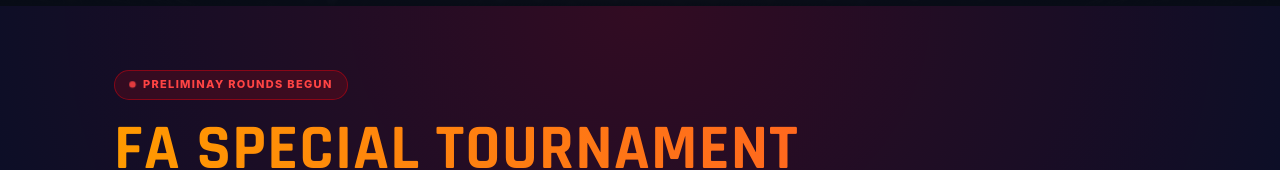
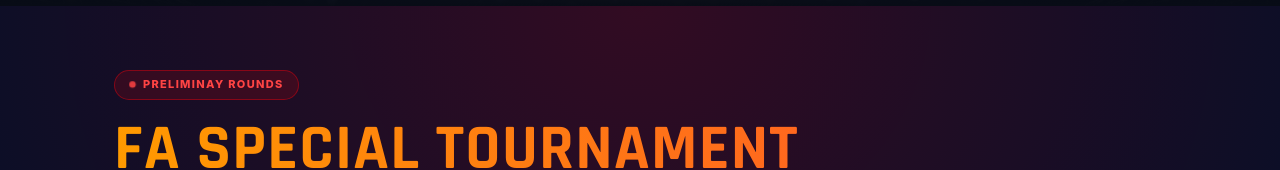
Before and after one commit to ferociousarmy2000-byte/Ferocious-Army-Website, a plain HTML site: page index.html in a window 1280 px wide. Shown: the part 745-915 px from the top of the page. Drawn offline with Linux system fonts and the light colour scheme.

Commit message:
Update index.html

```diff
--- a/index.html
+++ b/index.html
@@ -435,7 +435,7 @@
     <!-- Badge -->
     <div class="fa-tourn-badge">
       <span class="fa-tourn-badge-dot"></span>
-      Preliminay Rounds Begun
+      Preliminay Rounds
     </div>
 
     <!-- Heading -->
```
